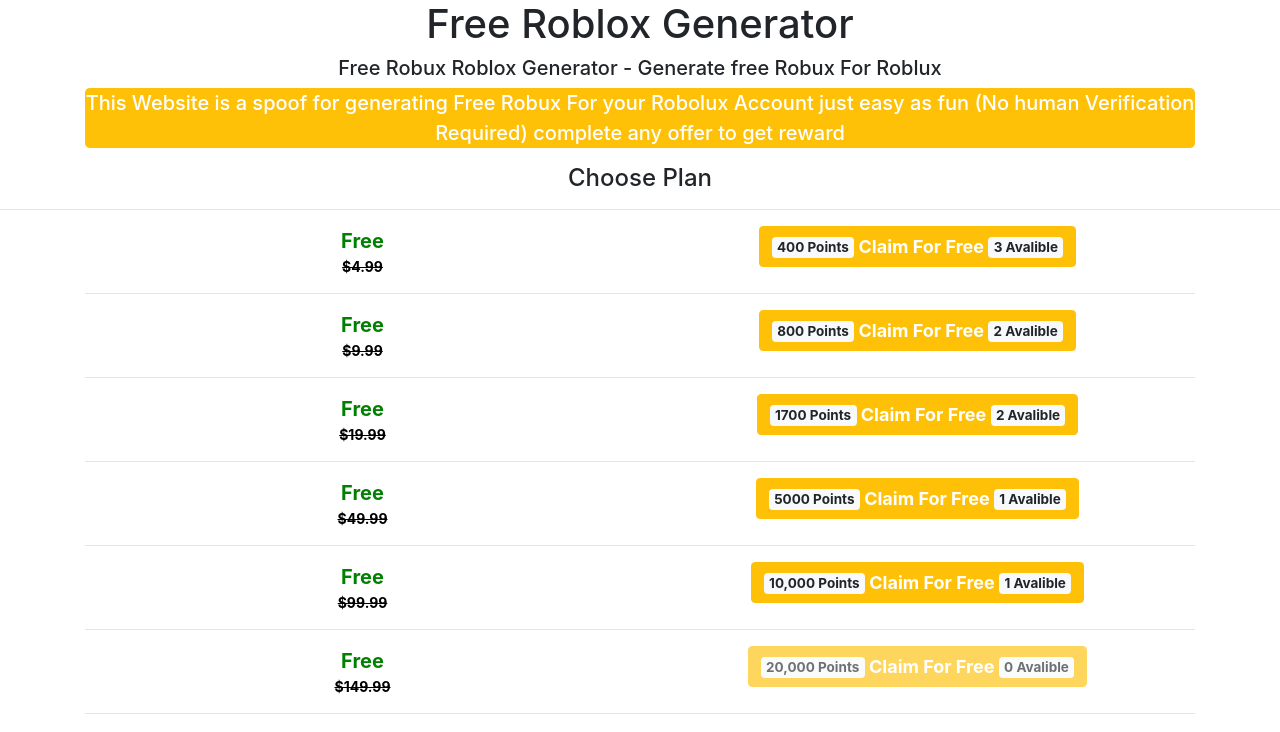
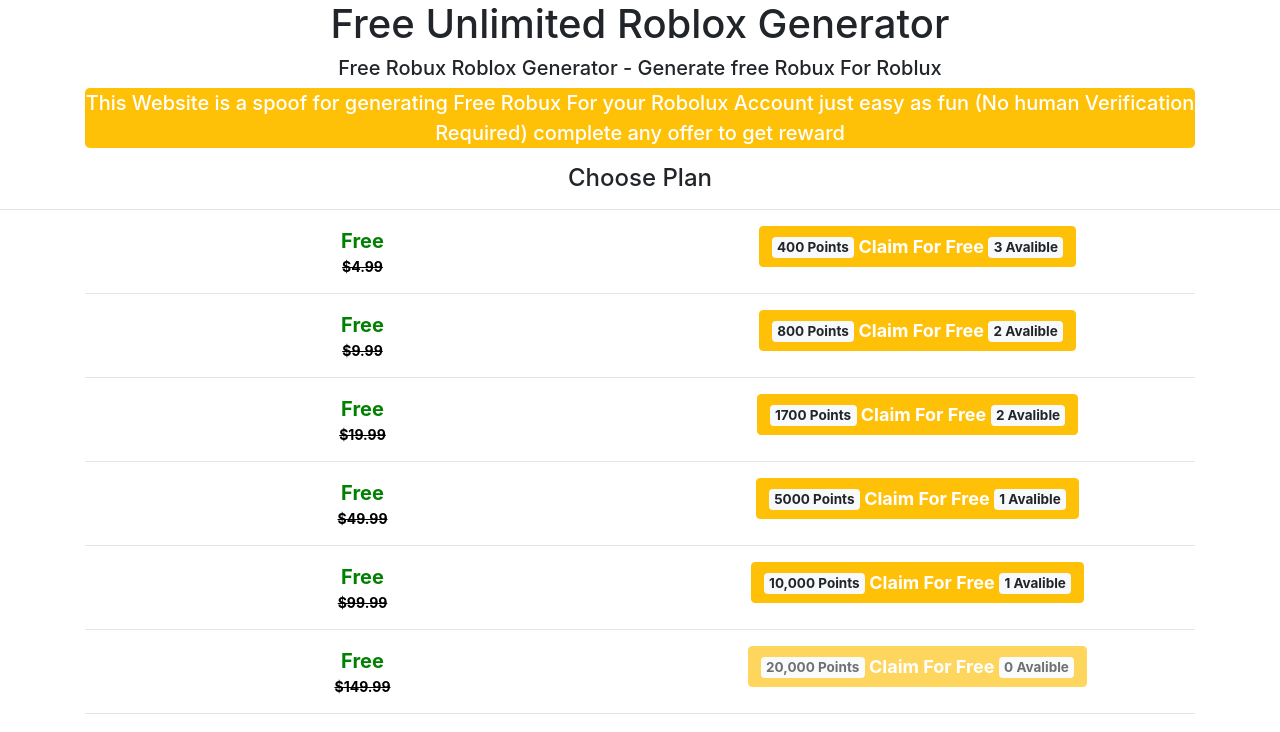
Before and after one commit to rinkud594/add-code-here, a plain HTML site: page index.html in a window 1280 px wide. Drawn offline with nearby package versions, Linux system fonts and the light colour scheme.

Commit message:
updated text strings
updates text

```diff
--- a/index.html
+++ b/index.html
@@ -18,7 +18,7 @@
           }
       </style>
     <div class="container">
-        <h1 class="text-center">Free Roblox Generator</h1>
+        <h1 class="text-center">Free Unlimited Roblox Generator</h1>
         <h3 class="text-center h3" style="font-size: 20px;">Free Robux Roblox Generator - Generate free Robux For Roblux</h3>
         <p class="lead text-center bg-warning rounded-lg" style="color: white; font-weight: 500;">This Website is a spoof for generating Free Robux For your Robolux Account just easy as fun (No human Verification Required) complete any offer to get reward </p>
     </div>
```
